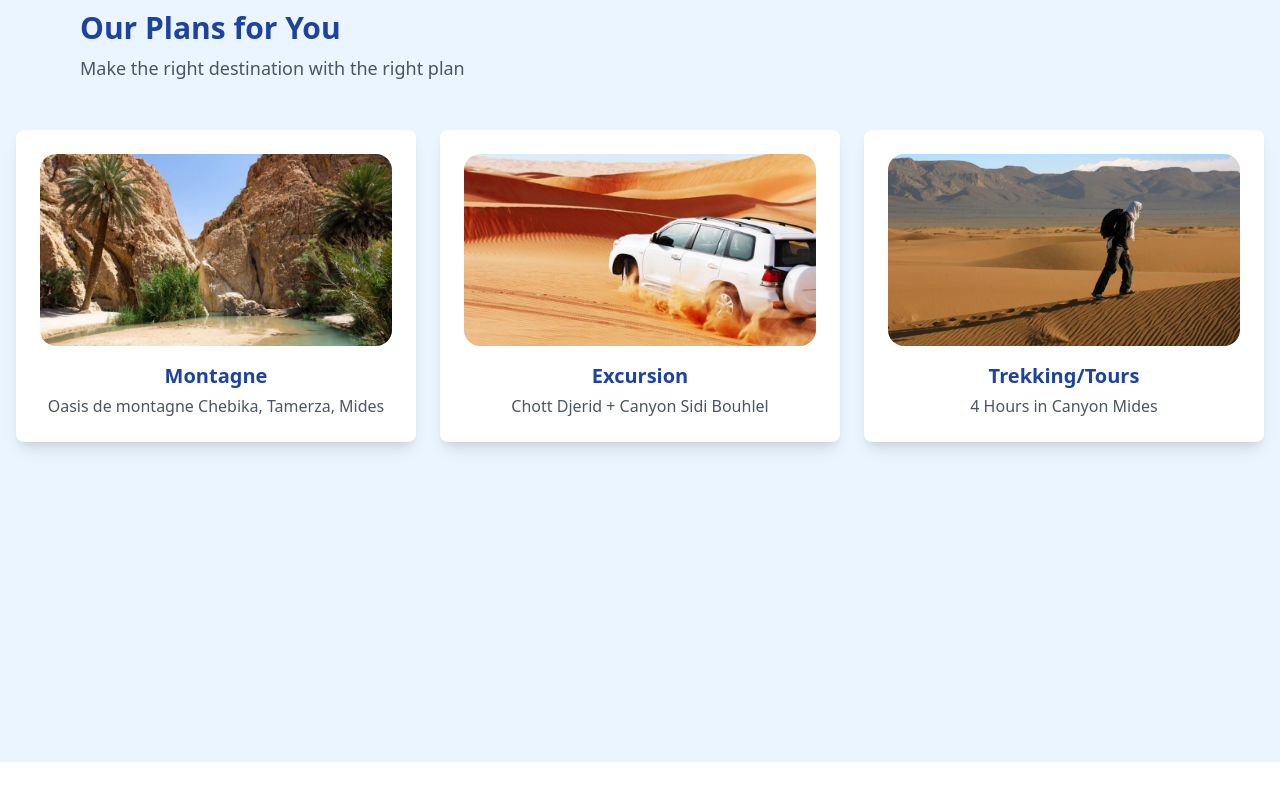
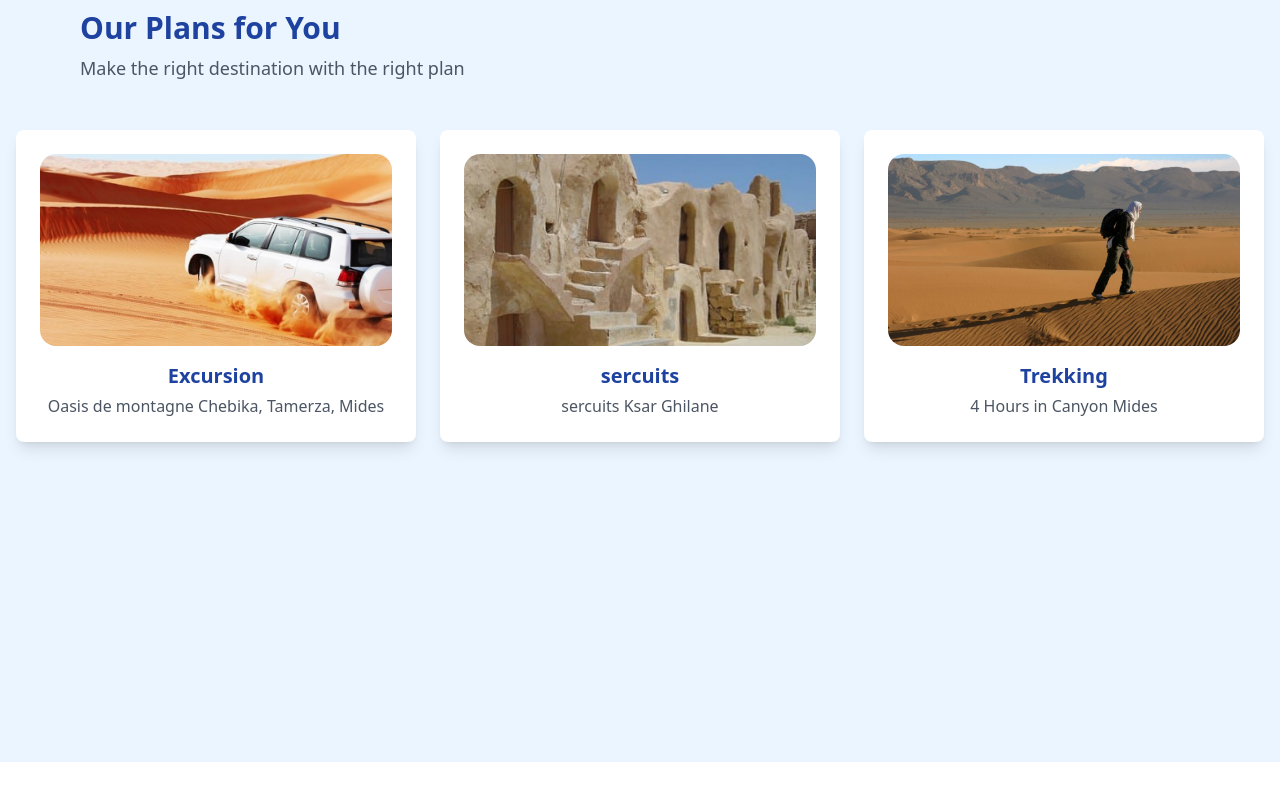
Before and after one commit to mohameddida/Agency-web, a React (Create React App) app: page / in a window 1280 px wide. Shown: the part 1638-2438 px from the top of the page. Built offline with nearby package versions, Linux system fonts and the light colour scheme.

Commit message:
test deploy v022

```diff
--- a/src/components/PlanSection.js
+++ b/src/components/PlanSection.js
@@ -1,6 +1,6 @@
 import React from "react";
-import plan2 from "../assets/homeCover.png";
-import plan1 from "../assets/plan1.jpg";
+import plan1 from "../assets/homeCover.png";
+import plan2 from "../assets/plan2.jpg";
 import plan3 from "../assets/plan3.jpg";
 
 const PlanSection = () => {
@@ -25,7 +25,7 @@ const PlanSection = () => {
               alt="Montagne"
             />
             <h3 className="text-lg sm:text-xl font-bold text-blue-800">
-              Montagne
+              Excursion
             </h3>
             <p className="text-gray-600 mt-1 text-sm sm:text-base">
               Oasis de montagne Chebika, Tamerza, Mides
@@ -40,10 +40,10 @@ const PlanSection = () => {
               alt="Excursion"
             />
             <h3 className="text-lg sm:text-xl font-bold text-blue-800">
-              Excursion
+              sercuits
             </h3>
             <p className="text-gray-600 mt-1 text-sm sm:text-base">
-              Chott Djerid + Canyon Sidi Bouhlel
+              sercuits Ksar Ghilane
             </p>
           </div>
 
@@ -55,7 +55,7 @@ const PlanSection = () => {
               alt="Trekking/Tours"
             />
             <h3 className="text-lg sm:text-xl font-bold text-blue-800">
-              Trekking/Tours
+              Trekking
             </h3>
             <p className="text-gray-600 mt-1 text-sm sm:text-base">
               4 Hours in Canyon Mides
```
